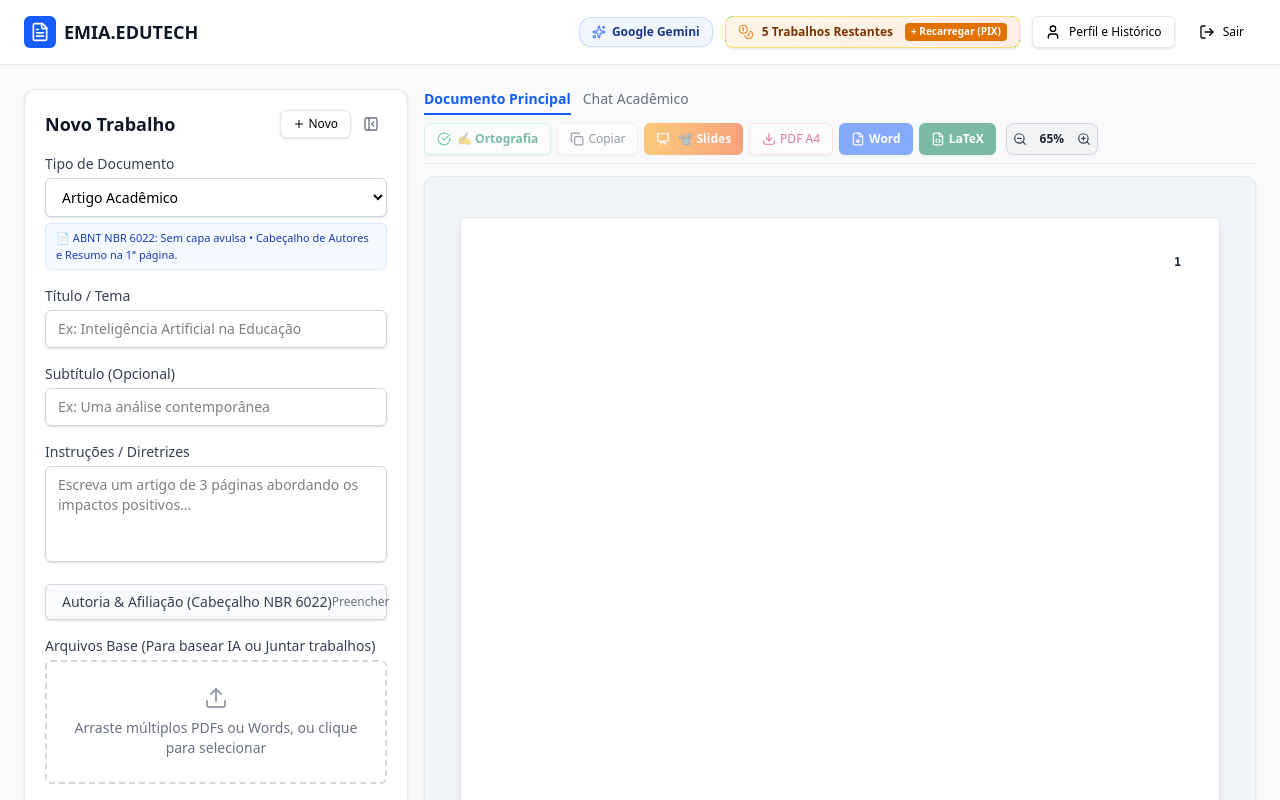
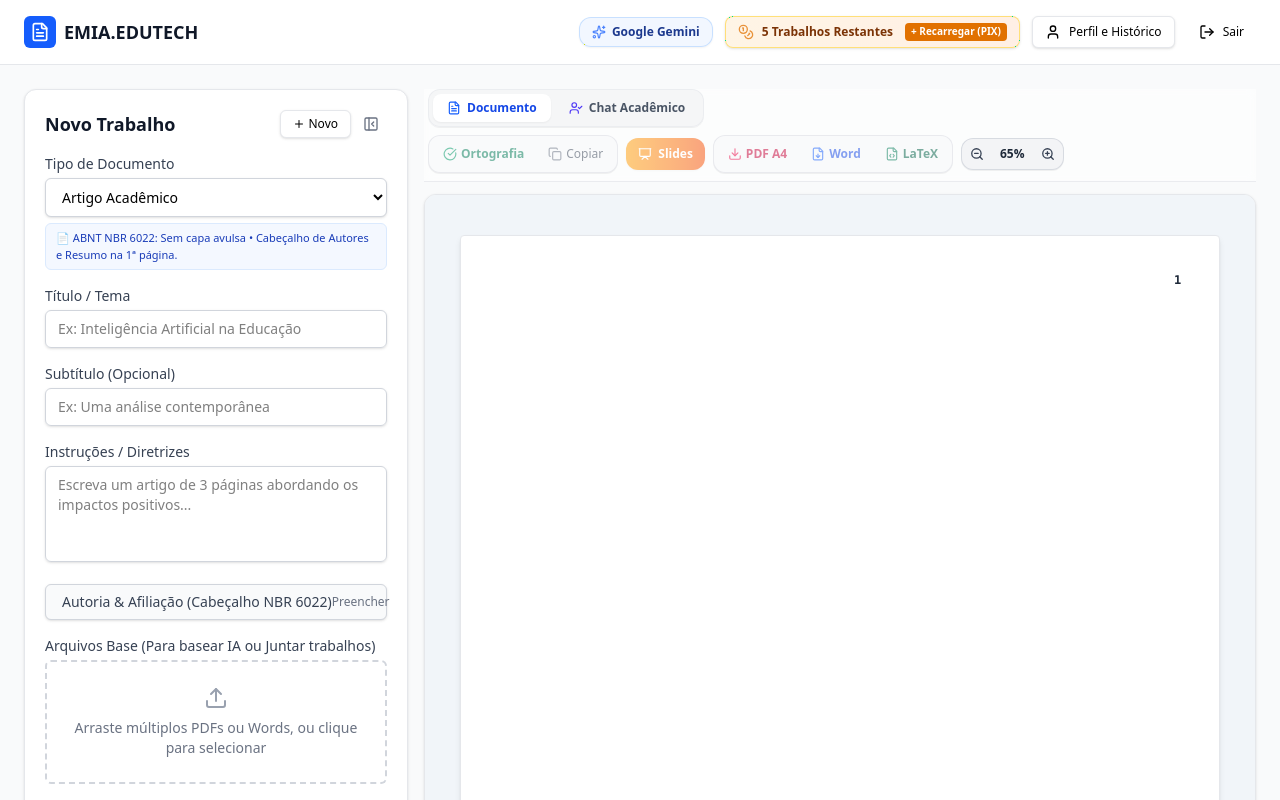
Before and after one commit to erlanehmotta-collab/EMIA.EDU, a React (Vite) app: page / in a window 1280 px wide. Shown: the top 800 px of the page. Built offline with nearby package versions, Linux system fonts and the light colour scheme.

Commit message:
ui: harmonize top bar buttons into modern segmented pill groups

```diff
--- a/src/App.tsx
+++ b/src/App.tsx
@@ -2118,37 +2118,60 @@ ${latexChapters}
         >
 
           {/* Top Bar with Tabs and Quick Export Actions */}
-          <div className="flex flex-wrap items-center justify-between border-b border-gray-200 mb-3 pb-2 gap-2">
-            <div className="flex items-center gap-3">
+          <div className="flex flex-wrap items-center justify-between border-b border-gray-200/80 mb-3 pb-2 gap-2 bg-white/50 backdrop-blur-xs px-1">
+            {/* Abas de Navegação Estilizadas */}
+            <div className="flex items-center bg-gray-100/80 p-1 rounded-xl border border-gray-200/60 shadow-2xs gap-1">
               <button
                 onClick={() => setActiveTab("editor")}
-                className={`pb-1 text-sm font-medium border-b-2 transition-colors ${activeTab === "editor" || activeTab === "generator" ? "border-blue-600 text-blue-600 font-semibold" : "border-transparent text-gray-500 hover:text-gray-700"}`}
+                className={`px-3.5 py-1.5 text-xs font-semibold rounded-lg transition-all flex items-center gap-1.5 ${
+                  activeTab === "editor" || activeTab === "generator"
+                    ? "bg-white text-blue-700 shadow-xs font-bold"
+                    : "text-gray-600 hover:text-gray-900 hover:bg-white/60"
+                }`}
               >
-                Documento Principal
+                <FileText className="w-3.5 h-3.5 text-blue-600" />
+                Documento
               </button>
               <button
                 onClick={() => setActiveTab("chat")}
-                className={`pb-1 text-sm font-medium border-b-2 transition-colors ${activeTab === "chat" ? "border-blue-600 text-blue-600 font-semibold" : "border-transparent text-gray-500 hover:text-gray-700"}`}
+                className={`px-3.5 py-1.5 text-xs font-semibold rounded-lg transition-all flex items-center gap-1.5 ${
+                  activeTab === "chat"
+                    ? "bg-white text-blue-700 shadow-xs font-bold"
+                    : "text-gray-600 hover:text-gray-900 hover:bg-white/60"
+                }`}
               >
+                <UserCheck className="w-3.5 h-3.5 text-indigo-600" />
                 Chat Acadêmico
               </button>
             </div>
 
-            {/* Ações Rápidas de Exportação e Validação no Topo */}
-            <div className="flex items-center gap-1.5 flex-wrap">
-              <Button
-                onClick={handleCorrectSpelling}
-                disabled={isLoading || !generatedText}
-                variant="outline"
-                size="sm"
-                className="text-xs font-semibold text-emerald-700 border-emerald-200 hover:bg-emerald-50 h-8"
-              >
-                {isLoading ? <Loader2 className="w-3.5 h-3.5 mr-1.5 animate-spin" /> : <CheckCircle className="w-3.5 h-3.5 mr-1.5 text-emerald-600" />}
-                ✍️ Ortografia
-              </Button>
-              <Button onClick={handleCopy} disabled={!generatedText} variant="outline" size="sm" className="text-xs h-8 text-gray-700">
-                <Copy className="w-3.5 h-3.5 mr-1" /> Copiar
-              </Button>
+            {/* Grupo Harmônico de Ações Rápidas */}
+            <div className="flex items-center gap-2 flex-wrap">
+              {/* Ferramentas de Texto */}
+              <div className="flex items-center bg-gray-50 border border-gray-200/80 rounded-xl p-1 shadow-2xs gap-1">
+                <Button
+                  onClick={handleCorrectSpelling}
+                  disabled={isLoading || !generatedText}
+                  variant="ghost"
+                  size="sm"
+                  className="text-xs h-7 px-2.5 font-semibold text-emerald-700 hover:bg-emerald-50 hover:text-emerald-800 rounded-lg"
+                >
+                  {isLoading ? <Loader2 className="w-3.5 h-3.5 mr-1 animate-spin" /> : <CheckCircle className="w-3.5 h-3.5 mr-1 text-emerald-600" />}
+                  Ortografia
+                </Button>
+                <Button
+                  onClick={handleCopy}
+                  disabled={!generatedText}
+                  variant="ghost"
+                  size="sm"
+                  className="text-xs h-7 px-2.5 text-gray-700 hover:bg-gray-200/60 rounded-lg font-medium"
+                >
+                  <Copy className="w-3.5 h-3.5 mr-1 text-gray-500" />
+                  Copiar
+                </Button>
+              </div>
+
+              {/* Botão Especial Slides */}
               <Button
                 onClick={() => {
                   if (!generatedText) {
@@ -2159,35 +2182,60 @@ ${latexChapters}
                 }}
                 disabled={!generatedText}
                 size="sm"
-                className="text-xs h-8 bg-gradient-to-r from-amber-500 to-orange-600 hover:from-amber-600 hover:to-orange-700 text-white font-bold shadow-xs flex items-center gap-1"
+                className="text-xs h-8 px-3 bg-gradient-to-r from-amber-500 to-orange-600 hover:from-amber-600 hover:to-orange-700 text-white font-bold shadow-xs rounded-xl flex items-center gap-1.5 active:scale-95 transition-all"
               >
-                <Presentation className="w-3.5 h-3.5 mr-1" />
-                📽️ Slides
+                <Presentation className="w-3.5 h-3.5" />
+                Slides
               </Button>
-              <Button onClick={exportPDF} disabled={!generatedText} variant="outline" size="sm" className="text-xs h-8 text-rose-700 border-rose-200 hover:bg-rose-50 font-medium">
-                <Download className="w-3.5 h-3.5 mr-1" /> PDF A4
-              </Button>
-              <Button onClick={exportWord} disabled={!generatedText} size="sm" className="text-xs h-8 bg-blue-600 hover:bg-blue-700 text-white font-semibold shadow-sm">
-                <FileDown className="w-3.5 h-3.5 mr-1" /> Word
-              </Button>
-              <Button onClick={exportLaTeX} disabled={!generatedText} size="sm" className="text-xs h-8 bg-emerald-700 hover:bg-emerald-800 text-white font-semibold shadow-sm">
-                <FileCode className="w-3.5 h-3.5 mr-1" /> LaTeX
-              </Button>
-
-              {/* CONTROLE DE ZOOM INTEGRADO NA BARRA SUPERIOR */}
-              <div className="flex items-center bg-gray-100 border border-gray-300 rounded-lg p-0.5 gap-0.5 select-none flex-shrink-0 shadow-xs h-8 ml-1">
+
+              {/* Grupo de Exportação */}
+              <div className="flex items-center bg-gray-50 border border-gray-200/80 rounded-xl p-1 shadow-2xs gap-1">
+                <Button
+                  onClick={exportPDF}
+                  disabled={!generatedText}
+                  variant="ghost"
+                  size="sm"
+                  className="text-xs h-7 px-2.5 text-rose-700 hover:bg-rose-50 hover:text-rose-800 rounded-lg font-semibold"
+                >
+                  <Download className="w-3.5 h-3.5 mr-1 text-rose-600" />
+                  PDF A4
+                </Button>
+                <Button
+                  onClick={exportWord}
+                  disabled={!generatedText}
+                  variant="ghost"
+                  size="sm"
+                  className="text-xs h-7 px-2.5 text-blue-700 hover:bg-blue-50 hover:text-blue-800 rounded-lg font-semibold"
+                >
+                  <FileDown className="w-3.5 h-3.5 mr-1 text-blue-600" />
+                  Word
+                </Button>
+                <Button
+                  onClick={exportLaTeX}
+                  disabled={!generatedText}
+                  variant="ghost"
+                  size="sm"
+                  className="text-xs h-7 px-2.5 text-emerald-800 hover:bg-emerald-50 hover:text-emerald-900 rounded-lg font-semibold"
+                >
+                  <FileCode className="w-3.5 h-3.5 mr-1 text-emerald-700" />
+                  LaTeX
+                </Button>
+              </div>
+
+              {/* Controle de Zoom Elegante */}
+              <div className="flex items-center bg-gray-100 border border-gray-300/80 rounded-xl p-0.5 gap-0.5 select-none shadow-2xs h-8">
                 <button
                   onClick={() => setZoomScale(z => Math.max(30, z - 10))}
                   title="Diminuir Zoom (-10%)"
-                  className="p-1 hover:bg-white rounded text-gray-700 hover:text-blue-600 transition-all active:scale-95"
+                  className="p-1.5 hover:bg-white rounded-lg text-gray-700 hover:text-blue-600 transition-all active:scale-95"
                 >
-                  <ZoomOut className="w-3.5 h-3.5" />
+                  <ZoomOut className="w-3.5 h-3.5 stroke-[2.2]" />
                 </button>
 
                 <button
                   onClick={() => setZoomScale(65)}
                   title="Restaurar Zoom Padrão (65%)"
-                  className="px-1.5 py-0.5 text-xs font-bold text-gray-800 hover:text-blue-600 hover:bg-white rounded min-w-[38px] text-center"
+                  className="px-2 py-0.5 text-xs font-bold text-gray-800 hover:text-blue-600 hover:bg-white rounded-lg min-w-[38px] text-center"
                 >
                   {zoomScale}%
                 </button>
@@ -2195,9 +2243,9 @@ ${latexChapters}
                 <button
                   onClick={() => setZoomScale(z => Math.min(150, z + 10))}
                   title="Aumentar Zoom (+10%)"
-                  className="p-1 hover:bg-white rounded text-gray-700 hover:text-blue-600 transition-all active:scale-95"
+                  className="p-1.5 hover:bg-white rounded-lg text-gray-700 hover:text-blue-600 transition-all active:scale-95"
                 >
-                  <ZoomIn className="w-3.5 h-3.5" />
+                  <ZoomIn className="w-3.5 h-3.5 stroke-[2.2]" />
                 </button>
               </div>
             </div>
```
